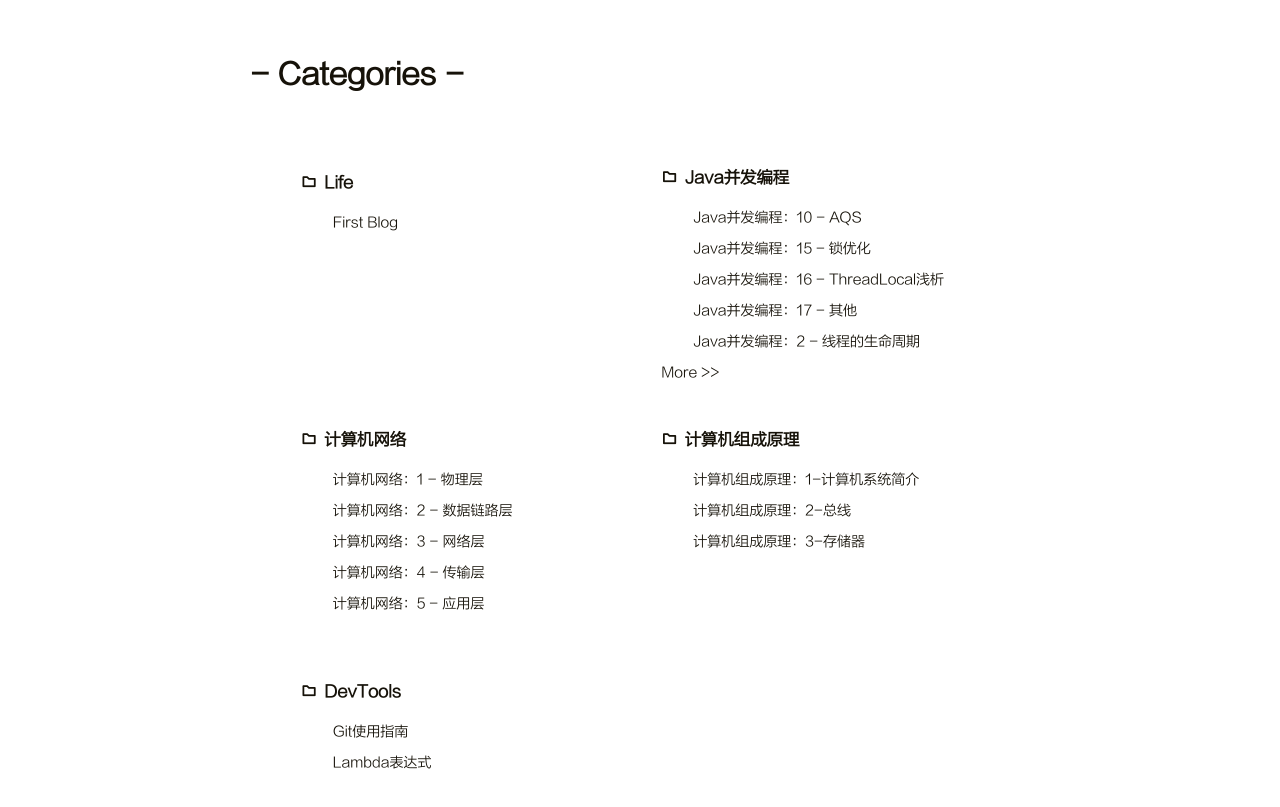
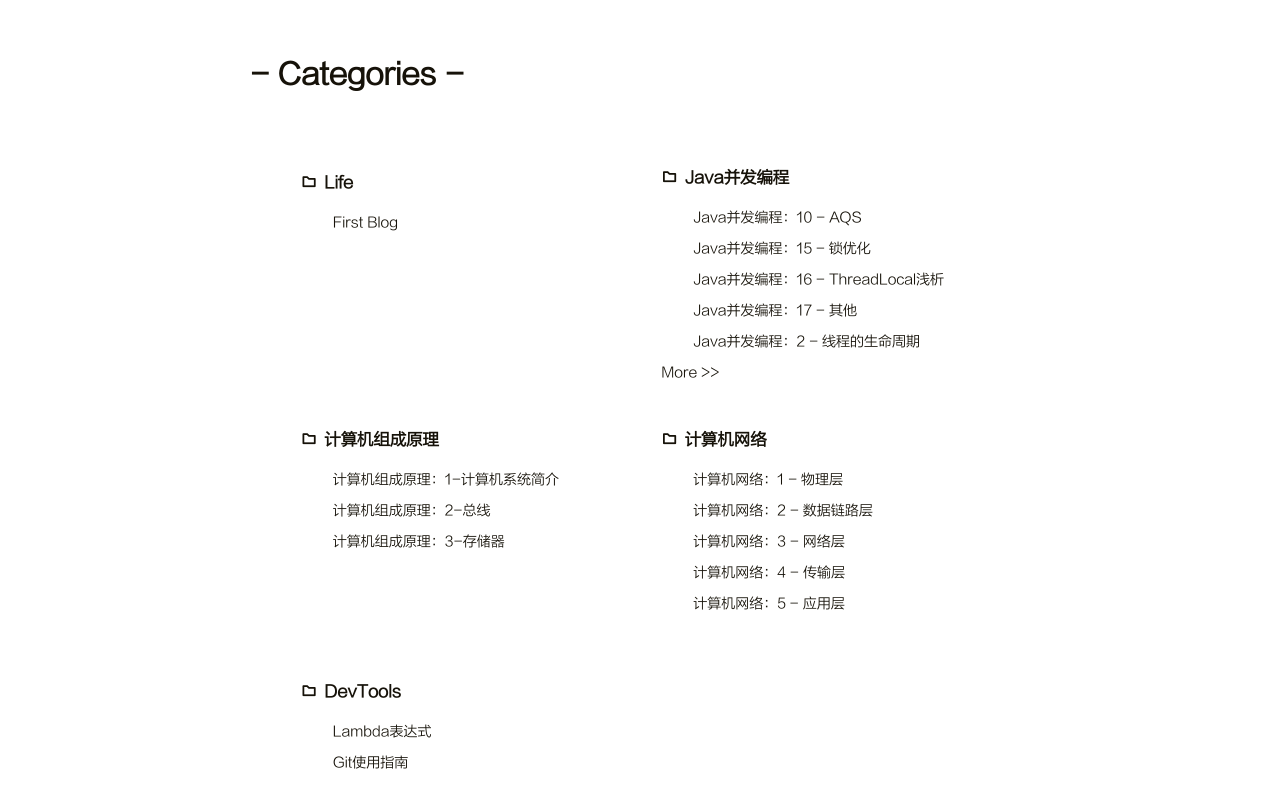
Before and after one commit to networkcv/networkcv.github.io, a plain HTML site: page category/index.html in a window 1280 px wide. Shown: the part 67-874 px from the top of the page. Drawn offline with Linux system fonts and the light colour scheme.

Commit message:
Site updated: 2021-01-09 21:43:01

```diff
--- a/category/index.html
+++ b/category/index.html
@@ -226,6 +226,44 @@
 
                     <div class="card-item">
                         <div class="categories">
+                            <a href="/categories/%E8%AE%A1%E7%AE%97%E6%9C%BA%E7%BB%84%E6%88%90%E5%8E%9F%E7%90%86/">
+                                <h3>
+                                    <i class="iconfont icon-category" style="padding-right:3px"></i>
+                                    计算机组成原理
+                                </h3>
+                            </a>
+
+
+
+                                    <article class="archive-item">
+                                        <a class="archive-item-link"
+                                           href="/2020/07/01/%E8%AE%A1%E7%AE%97%E6%9C%BA%E7%BB%84%E6%88%90%E5%8E%9F%E7%90%86/%E8%AE%A1%E7%AE%97%E6%9C%BA%E7%BB%84%E6%88%90%E5%8E%9F%E7%90%86%EF%BC%9A1-%E8%AE%A1%E7%AE%97%E6%9C%BA%E7%B3%BB%E7%BB%9F%E7%AE%80%E4%BB%8B/">计算机组成原理：1-计算机系统简介</a>
+                                    </article>
+
+
+
+
+                                    <article class="archive-item">
+                                        <a class="archive-item-link"
+                                           href="/2020/07/02/%E8%AE%A1%E7%AE%97%E6%9C%BA%E7%BB%84%E6%88%90%E5%8E%9F%E7%90%86/%E8%AE%A1%E7%AE%97%E6%9C%BA%E7%BB%84%E6%88%90%E5%8E%9F%E7%90%86%EF%BC%9A2-%E6%80%BB%E7%BA%BF/">计算机组成原理：2-总线</a>
+                                    </article>
+
+
+
+
+                                    <article class="archive-item">
+                                        <a class="archive-item-link"
+                                           href="/2020/07/03/%E8%AE%A1%E7%AE%97%E6%9C%BA%E7%BB%84%E6%88%90%E5%8E%9F%E7%90%86/%E8%AE%A1%E7%AE%97%E6%9C%BA%E7%BB%84%E6%88%90%E5%8E%9F%E7%90%86%EF%BC%9A3-%E5%AD%98%E5%82%A8%E5%99%A8/">计算机组成原理：3-存储器</a>
+                                    </article>
+
+
+
+                        </div>
+                    </div>
+
+
+                    <div class="card-item">
+                        <div class="categories">
                             <a href="/categories/%E8%AE%A1%E7%AE%97%E6%9C%BA%E7%BD%91%E7%BB%9C/">
                                 <h3>
                                     <i class="iconfont icon-category" style="padding-right:3px"></i>
@@ -280,44 +318,6 @@
 
                     <div class="card-item">
                         <div class="categories">
-                            <a href="/categories/%E8%AE%A1%E7%AE%97%E6%9C%BA%E7%BB%84%E6%88%90%E5%8E%9F%E7%90%86/">
-                                <h3>
-                                    <i class="iconfont icon-category" style="padding-right:3px"></i>
-                                    计算机组成原理
-                                </h3>
-                            </a>
-
-
-
-                                    <article class="archive-item">
-                                        <a class="archive-item-link"
-                                           href="/2020/07/01/%E8%AE%A1%E7%AE%97%E6%9C%BA%E7%BB%84%E6%88%90%E5%8E%9F%E7%90%86/%E8%AE%A1%E7%AE%97%E6%9C%BA%E7%BB%84%E6%88%90%E5%8E%9F%E7%90%86%EF%BC%9A1-%E8%AE%A1%E7%AE%97%E6%9C%BA%E7%B3%BB%E7%BB%9F%E7%AE%80%E4%BB%8B/">计算机组成原理：1-计算机系统简介</a>
-                                    </article>
-
-
-
-
-                                    <article class="archive-item">
-                                        <a class="archive-item-link"
-                                           href="/2020/07/02/%E8%AE%A1%E7%AE%97%E6%9C%BA%E7%BB%84%E6%88%90%E5%8E%9F%E7%90%86/%E8%AE%A1%E7%AE%97%E6%9C%BA%E7%BB%84%E6%88%90%E5%8E%9F%E7%90%86%EF%BC%9A2-%E6%80%BB%E7%BA%BF/">计算机组成原理：2-总线</a>
-                                    </article>
-
-
-
-
-                                    <article class="archive-item">
-                                        <a class="archive-item-link"
-                                           href="/2020/07/03/%E8%AE%A1%E7%AE%97%E6%9C%BA%E7%BB%84%E6%88%90%E5%8E%9F%E7%90%86/%E8%AE%A1%E7%AE%97%E6%9C%BA%E7%BB%84%E6%88%90%E5%8E%9F%E7%90%86%EF%BC%9A3-%E5%AD%98%E5%82%A8%E5%99%A8/">计算机组成原理：3-存储器</a>
-                                    </article>
-
-
-
-                        </div>
-                    </div>
-
-
-                    <div class="card-item">
-                        <div class="categories">
                             <a href="/categories/DevTools/">
                                 <h3>
                                     <i class="iconfont icon-category" style="padding-right:3px"></i>
@@ -329,7 +329,7 @@
 
                                     <article class="archive-item">
                                         <a class="archive-item-link"
-                                           href="/2020/07/30/DevTools/Git%E4%BD%BF%E7%94%A8%E6%8C%87%E5%8D%97/">Git使用指南</a>
+                                           href="/2020/07/21/DevTools/Lambda%E8%A1%A8%E8%BE%BE%E5%BC%8F/">Lambda表达式</a>
                                     </article>
 
 
@@ -337,7 +337,7 @@
 
                                     <article class="archive-item">
                                         <a class="archive-item-link"
-                                           href="/2020/07/21/DevTools/Lambda%E8%A1%A8%E8%BE%BE%E5%BC%8F/">Lambda表达式</a>
+                                           href="/2020/07/30/DevTools/Git%E4%BD%BF%E7%94%A8%E6%8C%87%E5%8D%97/">Git使用指南</a>
                                     </article>
 
 
```
Also changed, not shown: 2019/11/22/Java并发编程/Java并发编程：1-线程和进程/index.html (+1 -1 lines), 2020/07/30/DevTools/Git使用指南/index.html (+3 -3 lines), about/index.html (+1 -1 lines), tag/index.html (+5 -5 lines).
